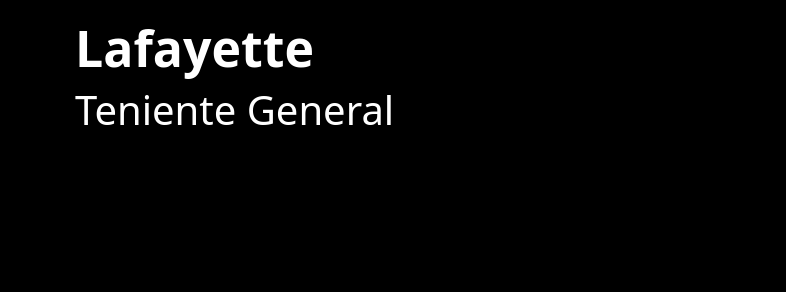
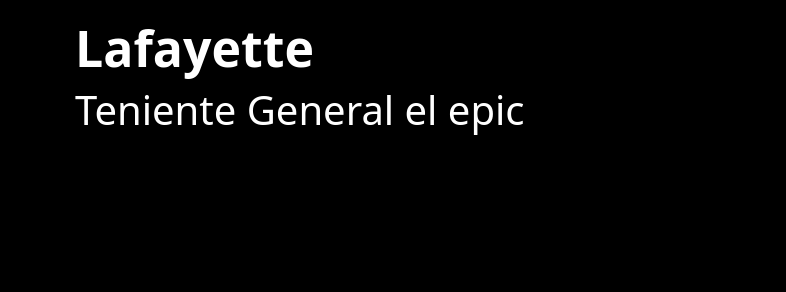
Before and after one commit to Sam0017479/MarquisDeLafayette, a plain HTML site: page index.html in a window 1280 px wide. Shown: the part 359-651 px from the top of the page, 0-786 px from the left. Drawn offline with Linux system fonts and the light colour scheme; grey boxes are pictures that could not be loaded; a script that the page names is missing; a web font is replaced by a local one.

Commit message:
added epicness

```diff
--- a/index.html
+++ b/index.html
@@ -14,7 +14,7 @@
 	  <div class="centered">
 		<div class="textblock">
 			<strong>Gilbert du Motier de Lafayette</strong>
-			<h1>Teniente General</h1>
+			<h1>Teniente General el epic</h1>
 		</div>
 
 		<div class="photo">
```
